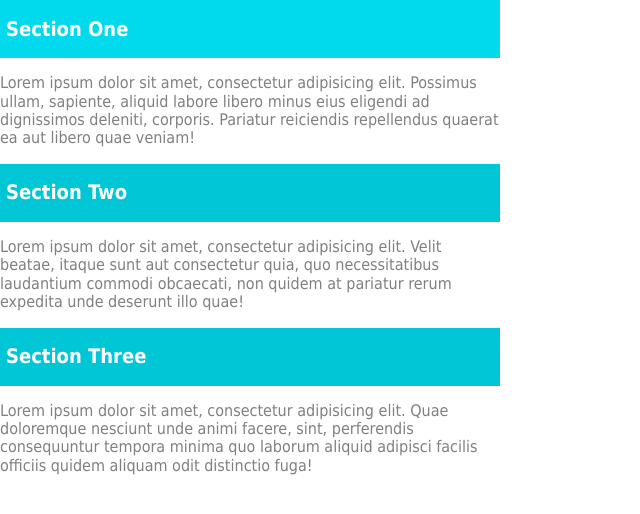
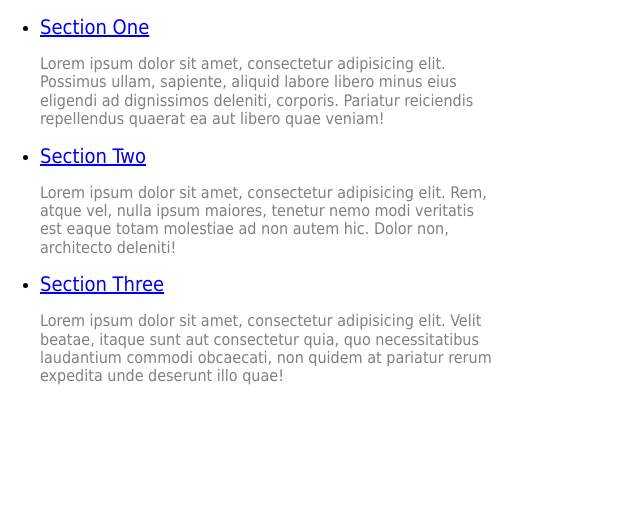
Before and after one commit to taymcarthur/javascript-day-6, a plain HTML site: page index.html in a window 1280 px wide. Shown: the whole page, without its empty margins (0-640 px from the left). Drawn offline with nearby package versions, Linux system fonts and the light colour scheme.

Commit message:
finished js and html

```diff
--- a/index.html
+++ b/index.html
@@ -7,17 +7,21 @@
 	<title>Document</title>
 </head>
 <body>
-	<button id="heading"><h2>Section One</h2></button>
-	<div class="dropDown">
-	<p>Lorem ipsum dolor sit amet, consectetur adipisicing elit. Possimus ullam, sapiente, aliquid labore libero minus eius eligendi ad dignissimos deleniti, corporis. Pariatur reiciendis repellendus quaerat ea aut libero quae veniam!</p>
-		</div>
-	<button id="heading"><h2>Section Two</h2></button>
-	<div class="dropDown">
-	<p>Lorem ipsum dolor sit amet, consectetur adipisicing elit. Velit beatae, itaque sunt aut consectetur quia, quo necessitatibus laudantium commodi obcaecati, non quidem at pariatur rerum expedita unde deserunt illo quae!</p>
-		</div>
-	<button id="heading"><h2>Section Three</h2></button>
-	<div class="dropDown">
-	<p>Lorem ipsum dolor sit amet, consectetur adipisicing elit. Quae doloremque nesciunt unde animi facere, sint, perferendis consequuntur tempora minima quo laborum aliquid adipisci facilis officiis quidem aliquam odit distinctio fuga!</p>
+<ul id="accordion">
+	<li>
+		<a href="#section1">Section One</a>
+		<section id="section1"><p>Lorem ipsum dolor sit amet, consectetur adipisicing elit. Possimus ullam, sapiente, aliquid labore libero minus eius eligendi ad dignissimos deleniti, corporis. Pariatur reiciendis repellendus quaerat ea aut libero quae veniam!</p></section>
+	</li>
+	<li>
+		<a href="#section2">Section Two</a>
+		<section id="section2"><p>Lorem ipsum dolor sit amet, consectetur adipisicing elit. Rem, atque vel, nulla ipsum maiores, tenetur nemo modi veritatis est eaque totam molestiae ad non autem hic. Dolor non, architecto deleniti!</p></section>
+	</li>
+	<li>
+		<a href="#section3">Section Three</a>
+		<section id="section3"><p>Lorem ipsum dolor sit amet, consectetur adipisicing elit. Velit beatae, itaque sunt aut consectetur quia, quo necessitatibus laudantium commodi obcaecati, non quidem at pariatur rerum expedita unde deserunt illo quae!</p></section>
+		</li>
+	</ul>
+
 
 	<script   src="https://code.jquery.com/jquery-3.1.1.min.js"   integrity="sha256-hVVnYaiADRTO2PzUGmuLJr8BLUSjGIZsDYGmIJLv2b8="   crossorigin="anonymous"></script>
 
--- a/main.css
+++ b/main.css
@@ -6,7 +6,9 @@ body {
 	font-family:tahoma;
 }
 
-h2 {
+
+
+a {
 	font-size:20px;
 }
 button#heading {
@@ -16,7 +18,7 @@ button#heading {
 	text-align:left;
 	border:none;
 	outline:none;
-	transition: 0.5s;
+	transition: 2s;
 	cursor:pointer;
 	padding:-none;
 }
@@ -29,8 +31,9 @@ button#heading.active, button#heading:hover {
 div.dropdown {
 	padding: 0 18px;
 	display:block;
-	height:40px;
+	height:0px;
 	line-height:40px;
+	overflow:auto;
 }
 
 p {
--- a/main.js
+++ b/main.js
@@ -1,7 +1,7 @@
 $(document).ready(function(){
-	$("heading").on('click', function(){
-		$("heading").removeID('open')
-		$(this).find("+ dropdown")
+	$("a").on('click', function(){
+		$("section").removeClass('open')
+		$(this).find("+ section").addClass('open')
 	})
 
 <script
```
Also changed, not shown: 1 other file.
